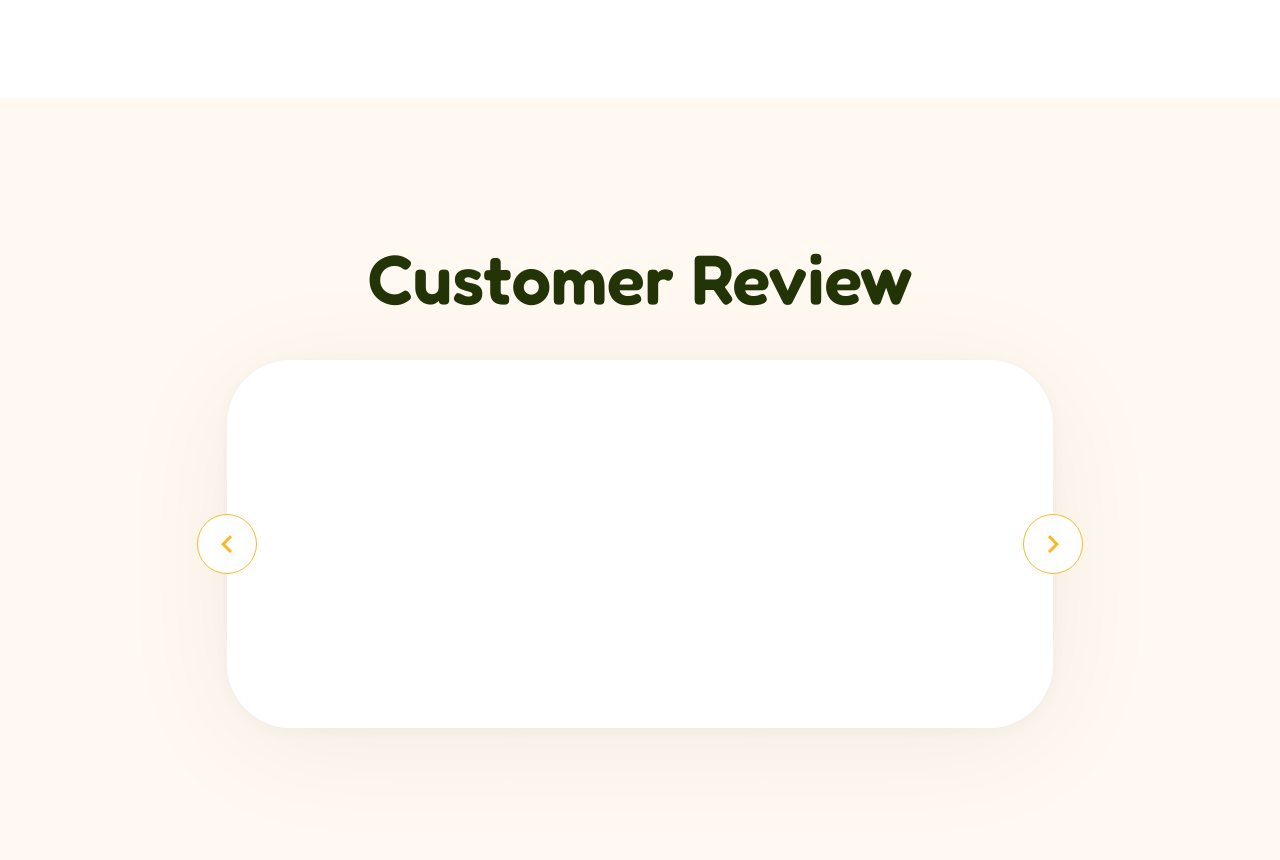
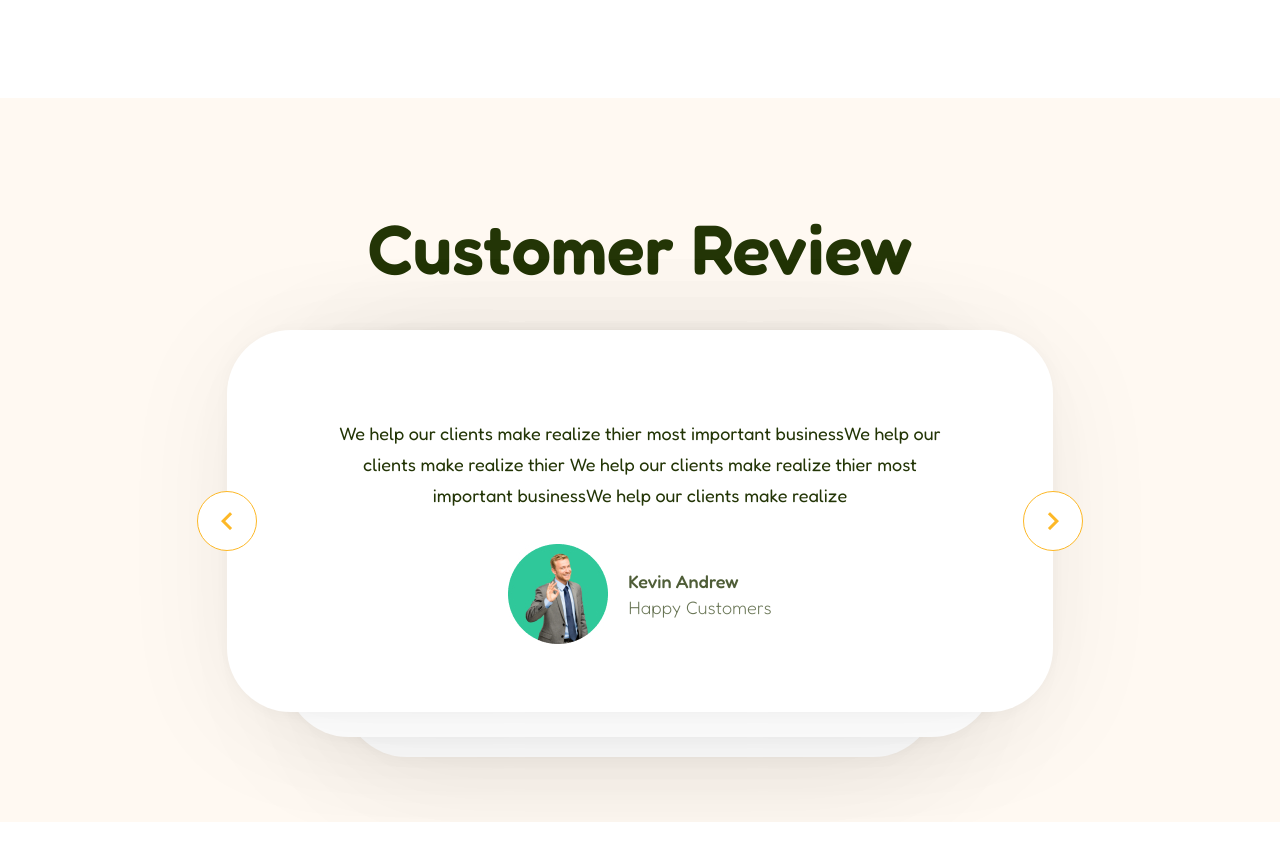
Before and after one commit to SnowFox-95/FruitLanding, a plain HTML site: page index.html in a window 1280 px wide. Shown: the part 3469-4329 px from the top of the page. After the commit the page ends 4291 px from the top, so only its background shows below. Drawn offline with Linux system fonts and the light colour scheme; files whose address does not match are found by name.

Commit message:
section5_review

```diff
--- a/index.html
+++ b/index.html
@@ -257,10 +257,30 @@
               <i class="ic_slider_arrow_r"></i>
             </div>
             <div class="slider__content">
-              <div class="slider__item slider__item_bg-1"></div>
-              <div class="slider__item slider__item_bg-2"></div>
-              <div class="slider__item"></div>
+              <div class="slider__item">
+                <div class="customer">
+                  <div class="customer__review">
+                    We help our clients make realize thier most important
+                    businessWe help our clients make realize thier We help our
+                    clients make realize thier most important businessWe help
+                    our clients make realize
+                  </div>
+                  <div class="customer__info">
+                    <img
+                      src="/images/avatar.png"
+                      alt="user photo"
+                      class="customer__avatar"
+                    />
+                    <div class="customer__user">
+                      <strong>Kevin Andrew</strong>
+                      <span>Happy Customers</span>
+                    </div>
+                  </div>
+                </div>
+              </div>
             </div>
+            <div class="slider__bg-block"></div>
+            <div class="slider__bg-block slider__bg-block_2"></div>
           </div>
         </div>
       </section>
--- a/style.css
+++ b/style.css
@@ -248,18 +248,47 @@ a {
 
 /* Review Block 5*/
 .review {
-  padding: 140px 0;
+  padding: 110px 0;
   text-align: center;
   background-color: var(--bg-color);
   display: flex;
   justify-content: center;
 }
-.review .content{
+.review .content {
 }
 .review .slider {
   margin: 40px auto 0;
 }
 
+.customer {
+  display: flex;
+  flex-direction: column;
+  align-items: center;
+}
+.customer__review {
+  line-height: 1.7em;
+  margin-bottom: 34px;
+}
+.customer__info {
+  display: flex;
+  align-items: center;
+}
+.customer__avatar {
+}
+.customer__user {
+  margin-left: 20px;
+  text-align: left;
+}
+.customer__user strong {
+  display: block;
+  font-weight: 500;
+  opacity: 0.8;
+  margin-bottom: 4px;
+}
+.customer__user span {
+  opacity: 0.68;
+  font-weight: 300;
+}
 /* UIElements */
 
 .logo {
@@ -401,7 +430,7 @@ a {
   top: 50%;
   margin-top: calc(var(--size) / -2);
   width: var(--size);
-  height:var(--size);
+  height: var(--size);
   border-radius: var(--size);
   display: flex;
   align-items: center;
@@ -410,37 +439,45 @@ a {
   background-color: var(--ligth);
   border: 1px solid var(--primary);
 }
-.slider__button:hover{
+.slider__button:hover {
   color: var(--ligth);
   background-color: var(--primary);
   border-color: var(--ligth);
 }
-.slider__button_prev{
+.slider__button_prev {
   left: 0;
-  margin-left: calc(var(--size)/-2);
+  margin-left: calc(var(--size) / -2);
 }
-.slider__button_next{
+.slider__button_next {
   right: 0;
-  margin-right: calc(var(--size)/-2);
+  margin-right: calc(var(--size) / -2);
 }
 
-.slider__item {
+.slider__content,
+.slider__bg-block {
   --radius: 64px;
   position: relative;
   min-height: 368px;
   background-color: var(--ligth);
   border-radius: var(--radius);
-  box-shadow:
-  0 2px 15px rgba(0,0,0,0.03),
-  0 17px 121px rgba(0,0,0,0.06);
+  box-shadow: 0 2px 15px rgba(0, 0, 0, 0.03), 0 17px 121px rgba(0, 0, 0, 0.06);
 }
-.slider__item_bg-1,
-.slider__item_bg-2 {
-  display: none;
+.slider__bg-block {
+  /*display: none;*/
+  --width: 86%;
   position: absolute;
   top: 0;
   left: 50%;
+  z-index: -1;
+  width: var(--width);
+  margin-left: calc(var(--width) / -2);
+  bottom: -25px;
 }
-.slider__item_bg-1{
-  width: 70%;
+.slider__bg-block_2 {
+  --width: 72%;
+  bottom: -45px;
+  z-index: -2;
 }
+.slider__item {
+  padding: 88px 110px 68px;
+}
```
Also changed, not shown: images/avatar.png (added).
